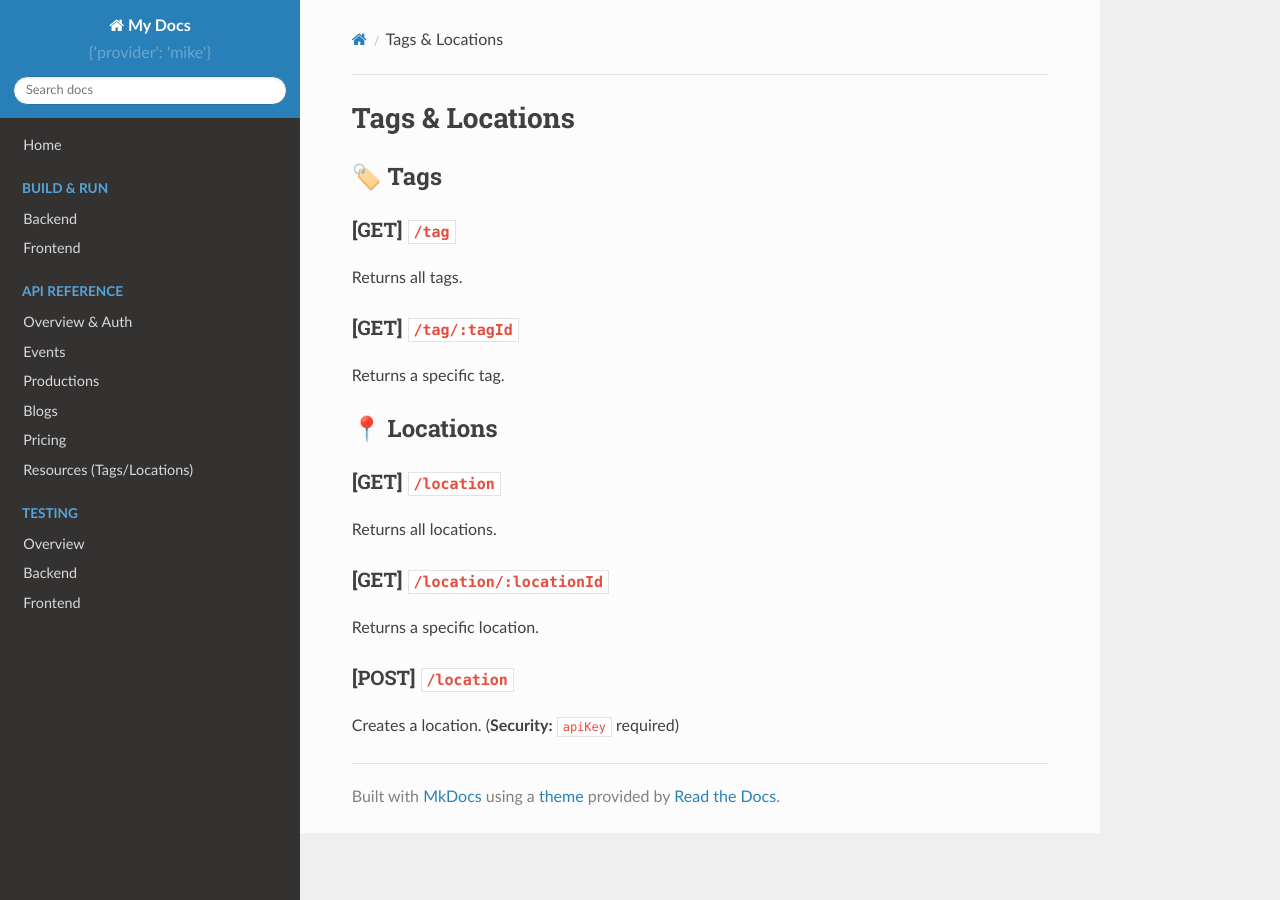
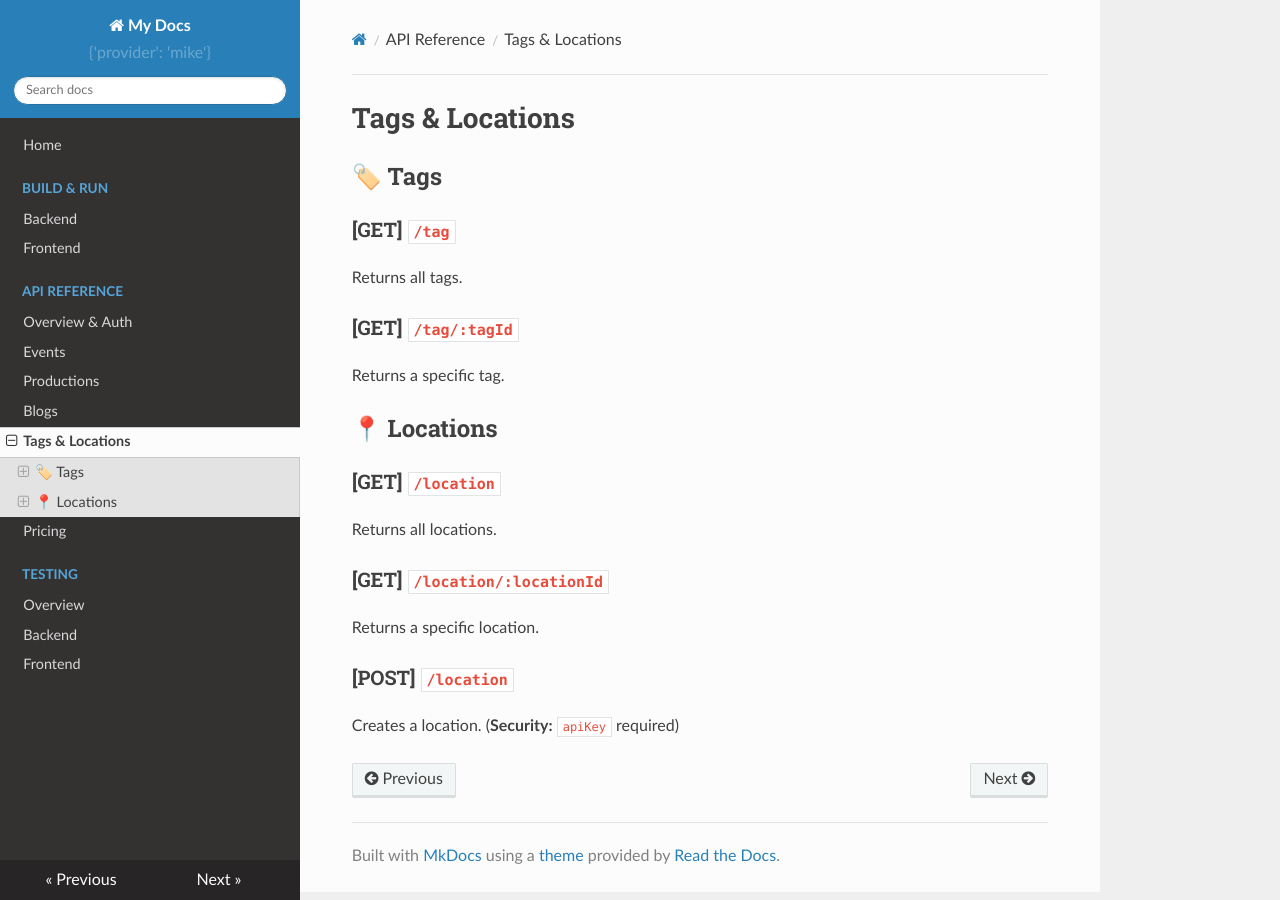
Before and after one commit to SELab-2/viernulvier-4, an MkDocs documentation site: the page built from docs/api/tags-locations.md, in a window 1280 px wide. Built offline with MkDocs 1.6.1, drawn with Linux system fonts in a browser that asks for light colours; nearby versions of some CDN libraries.

Commit message:
forgor small update to yml file again

```diff
--- a/mkdocs.yml
+++ b/mkdocs.yml
@@ -15,8 +15,8 @@ nav:
       - Events: api/events.md
       - Productions: api/productions.md
       - Blogs: api/blogs.md
+      - Tags & Locations: api/tags-locations.md
       - Pricing: api/pricing.md
-      - Resources (Tags/Locations): api/resources.md
   - Testing:
       - Overview: testing/index.md
       - Backend: testing/backend.md
```
